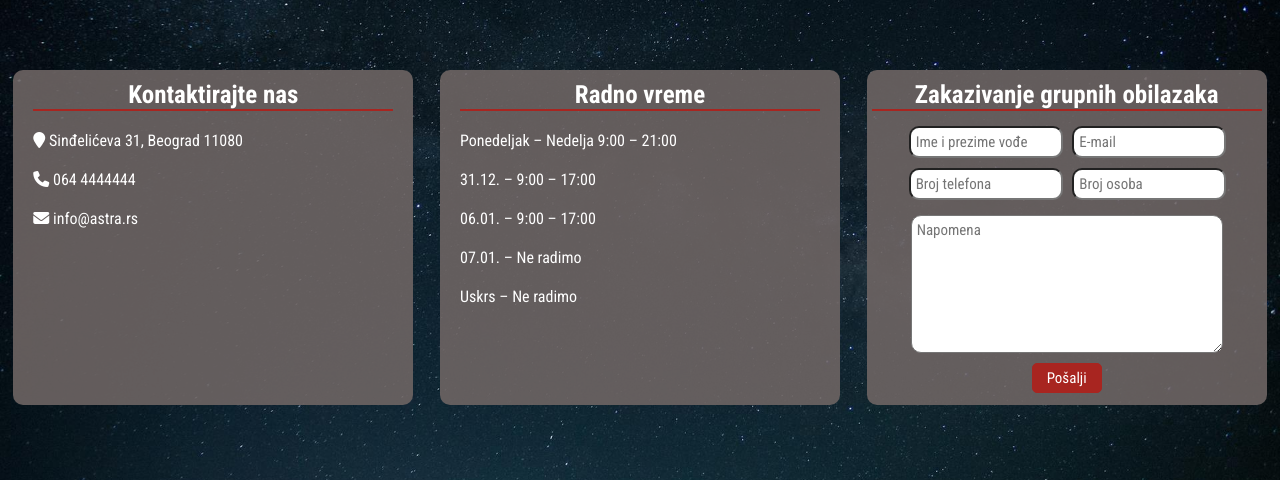
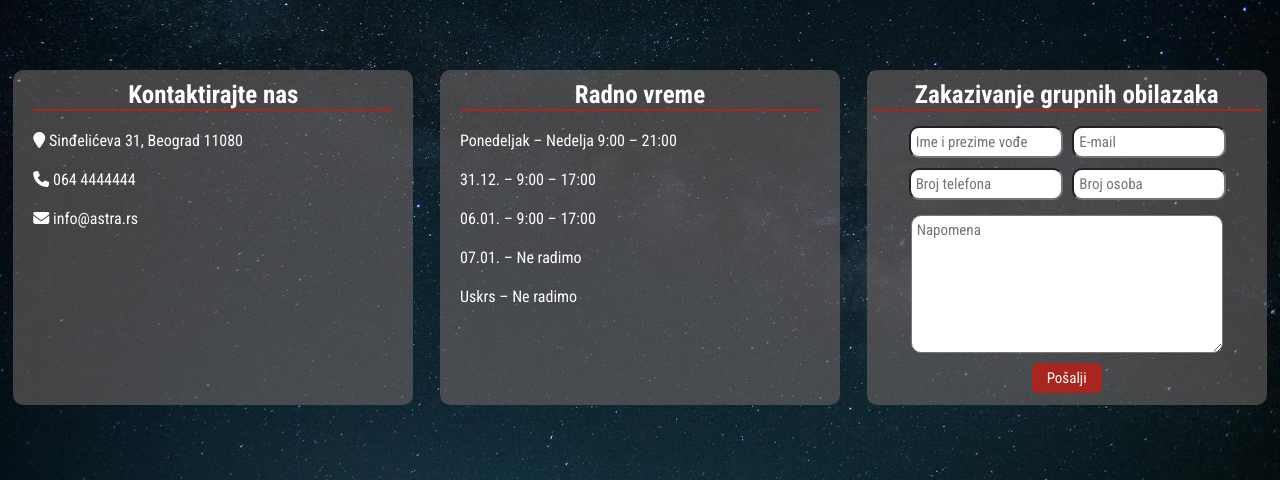
Before and after one commit to kristijanmadic99/kristijans-planetarijum-astra, a plain HTML site: page kontakt.html in a window 1280 px wide. Shown: the part 320-800 px from the top of the page. Drawn offline with Linux system fonts and the light colour scheme.

Commit message:
Add files via upload

```diff
--- a/css/style.css
+++ b/css/style.css
@@ -360,7 +360,7 @@
 #main-KK,#main-KR,#forma{
 	height:335px;
 	border-radius:10px;
-	background-color:rgba(109, 100, 99,.9);
+	background-color:rgba(109, 100, 99,.6);
     width:400px;
 }
 #main-KK p,#main-KR p{
```
